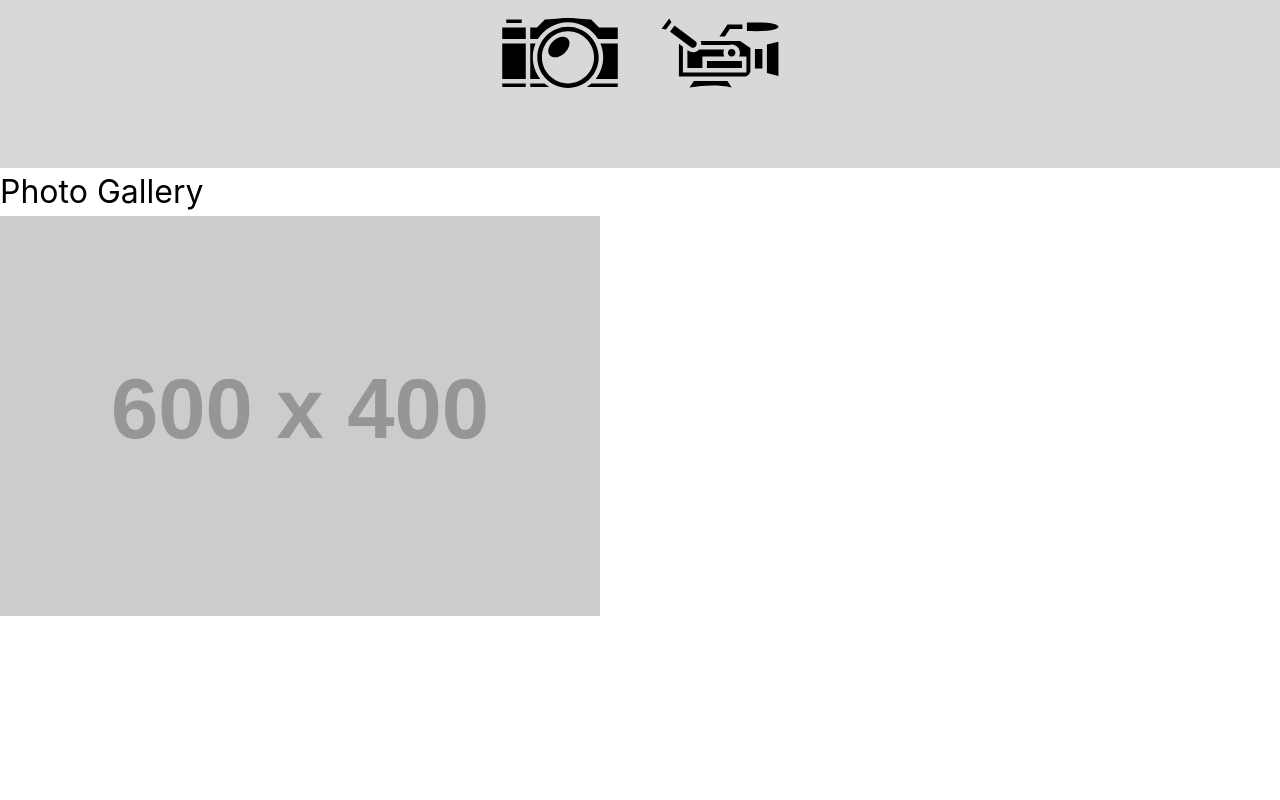
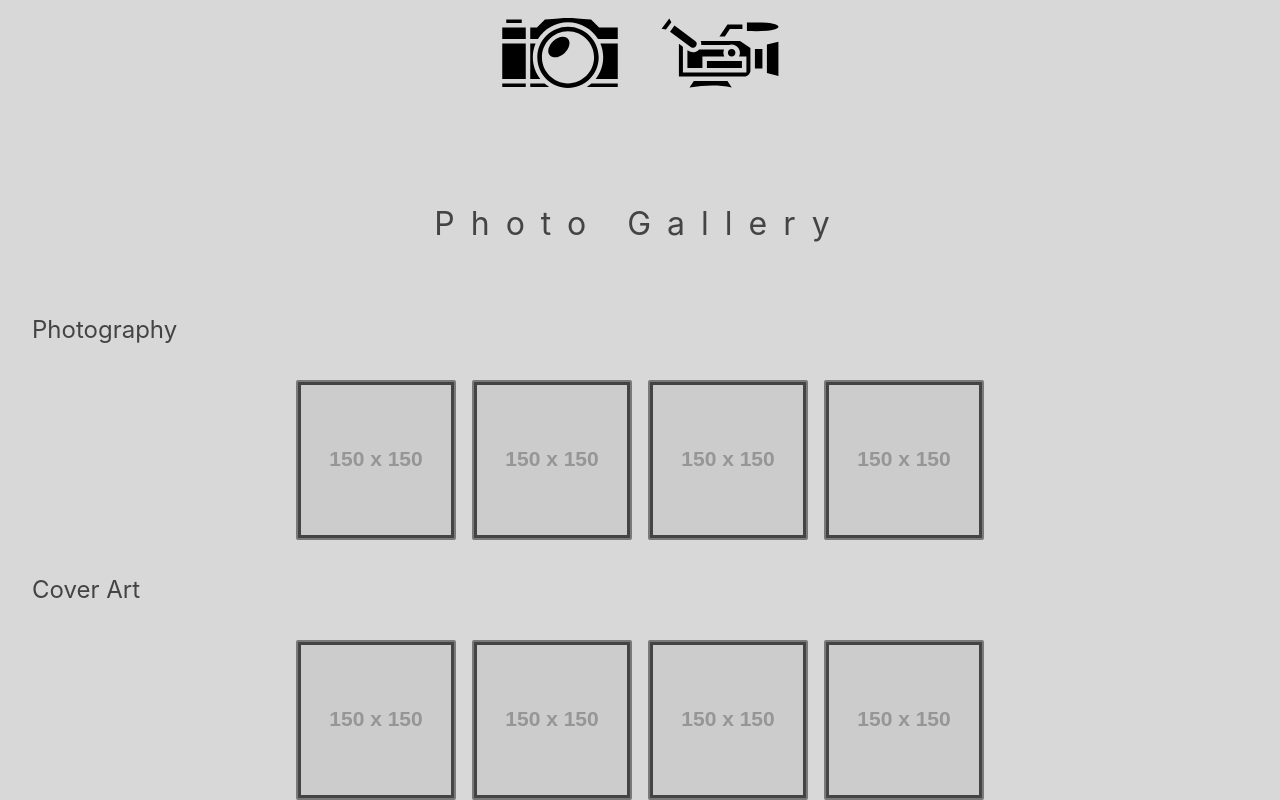
Before and after one commit to tristanhebrt/kamerakidstudios2, a React (Vite) app: page / in a window 1280 px wide. Shown: the part 632-1432 px from the top of the page. Before the commit the page ends 1254 px from the top, so only its background shows below. Built offline with nearby package versions, Linux system fonts and the light colour scheme.

Commit message:
Photo Gallery Update
Pre picture commit

```diff
--- a/src/Gallery/Gallery.jsx
+++ b/src/Gallery/Gallery.jsx
@@ -1,10 +1,12 @@
+
+import styles from './Gallery.module.css'
 import PhotoGallery from '../components/PhotoGallery/PhotoGallery.jsx'
 
 function Gallery() {
     return (
-        <>
+        <div className={styles.galleryContainer}>
             <PhotoGallery/>
-        </>
+        </div>
     )
 }
 
--- a/src/Gallery/Gallery.module.css
+++ b/src/Gallery/Gallery.module.css
@@ -5,3 +5,8 @@
     margin: 0;
     padding: 0;
 }
+
+.galleryContainer {
+    color: var(--onyx);
+    background-color: var(--timberwolf);
+}
--- a/src/components/PhotoGallery/PhotoGallery.jsx
+++ b/src/components/PhotoGallery/PhotoGallery.jsx
@@ -1,10 +1,24 @@
+import styles from './PhotoGallery.module.css';
 
 function PhotoGallery() {
     return (
-        <>
+        <div className={styles.photoGalleryContainer}>
             <h1>Photo Gallery</h1>
-            <img src="https://placehold.co/600x400"/>
-        </>
+            <h2>Photography</h2>
+            <div className={styles.photoContainer}>
+                <img src="https://placehold.co/150x150"/>
+                <img src="https://placehold.co/150x150"/>
+                <img src="https://placehold.co/150x150"/>
+                <img src="https://placehold.co/150x150"/>
+            </div>
+            <h2>Cover Art</h2>
+            <div className={styles.photoContainer}>
+                <img src="https://placehold.co/150x150"/>
+                <img src="https://placehold.co/150x150"/>
+                <img src="https://placehold.co/150x150"/>
+                <img src="https://placehold.co/150x150"/>
+            </div>
+        </div>
     )
 }
 
--- /dev/null
+++ b/src/components/PhotoGallery/PhotoGallery.module.css
@@ -0,0 +1,34 @@
+
+.photoContainer {
+    display: flex;
+    justify-content: center;
+    align-items: center;
+    flex-wrap: wrap;
+    gap: 1rem;
+}
+
+.photoGalleryContainer h1 {
+    font-size: 2rem;
+    padding: 2rem;
+    letter-spacing: 1rem;
+    text-align: center;
+}
+
+.photoGalleryContainer h2 {
+    font-size: 1.5rem;
+    padding: 2rem;
+    text-align: left;
+}
+
+.photoGalleryContainer img {
+    min-width: 150px;
+    max-width: 500px;
+
+    border: 2px solid var(--gray); /* Dark outer border */
+    border-radius: 2px; /* Slightly rounded corners */
+    padding: 3px; /* Space between the image and the border */
+    background-color: var(--onyx); /* Dark background for the padding area */
+    position: relative; /* Positioning for pseudo-elements */
+    transition: transform 0.3s, box-shadow 0.3s; /* Smooth transitions */
+    overflow: hidden; /* Prevents overflow of pseudo-elements */
+}
```
Also changed, not shown: src/assets/frame.svg (added), src/components/PhotoGallery/PhotoGallery.module.jsx (deleted).
